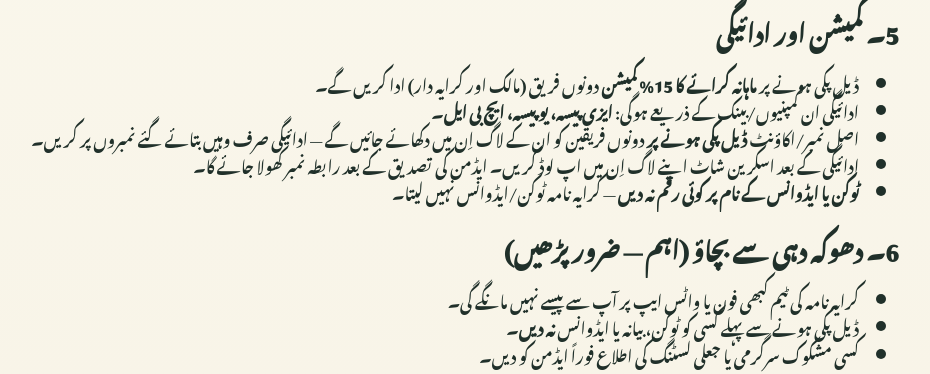
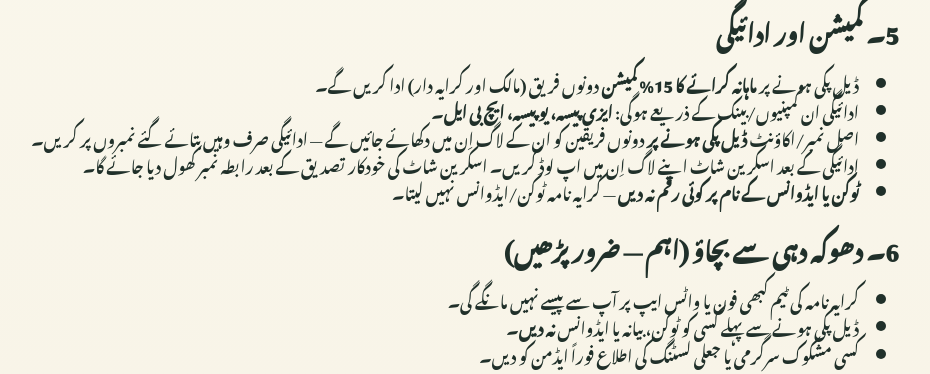
Before and after one commit to razihaiderzaidi555-cpu/kirayanama, a Flask app: page /sharait-o-zawabit in a window 1280 px wide. Shown: the part 891-1265 px from the top of the page, without its empty margins (267-1197 px from the left). Run offline with Flask 3, Linux system fonts and the light colour scheme.

Commit message:
Auto payment verification (10/12): app/templates/public/sharait.html

```diff
--- a/app/templates/public/sharait.html
+++ b/app/templates/public/sharait.html
@@ -34,7 +34,7 @@
     <li>ڈیل پکی ہونے پر <strong>ماہانہ کرائے کا 15% کمیشن</strong> دونوں فریق (مالک اور کرایہ دار) ادا کریں گے۔</li>
     <li>ادائیگی ان کمپنیوں/بینک کے ذریعے ہوگی: <strong>ایزی پیسہ، یو پیسہ، ایچ بی ایل</strong>۔</li>
     <li>اصل نمبر/اکاؤنٹ <strong>ڈیل پکی ہونے پر</strong> دونوں فریقین کو ان کے لاگ اِن میں دکھائے جائیں گے — ادائیگی صرف وہیں بتائے گئے نمبروں پر کریں۔</li>
-    <li>ادائیگی کے بعد اسکرین شاٹ اپنے لاگ اِن میں اپ لوڈ کریں۔ ایڈمن کی تصدیق کے بعد رابطہ نمبر کھولا جائے گا۔</li>
+    <li>ادائیگی کے بعد اسکرین شاٹ اپنے لاگ اِن میں اپ لوڈ کریں۔ اسکرین شاٹ کی خودکار تصدیق کے بعد رابطہ نمبر کھول دیا جائے گا۔</li>
     <li><strong>ٹوکن یا ایڈوانس کے نام پر کوئی رقم نہ دیں</strong> — کرایہ نامہ ٹوکن/ایڈوانس نہیں لیتا۔</li>
   </ul>
 
```
